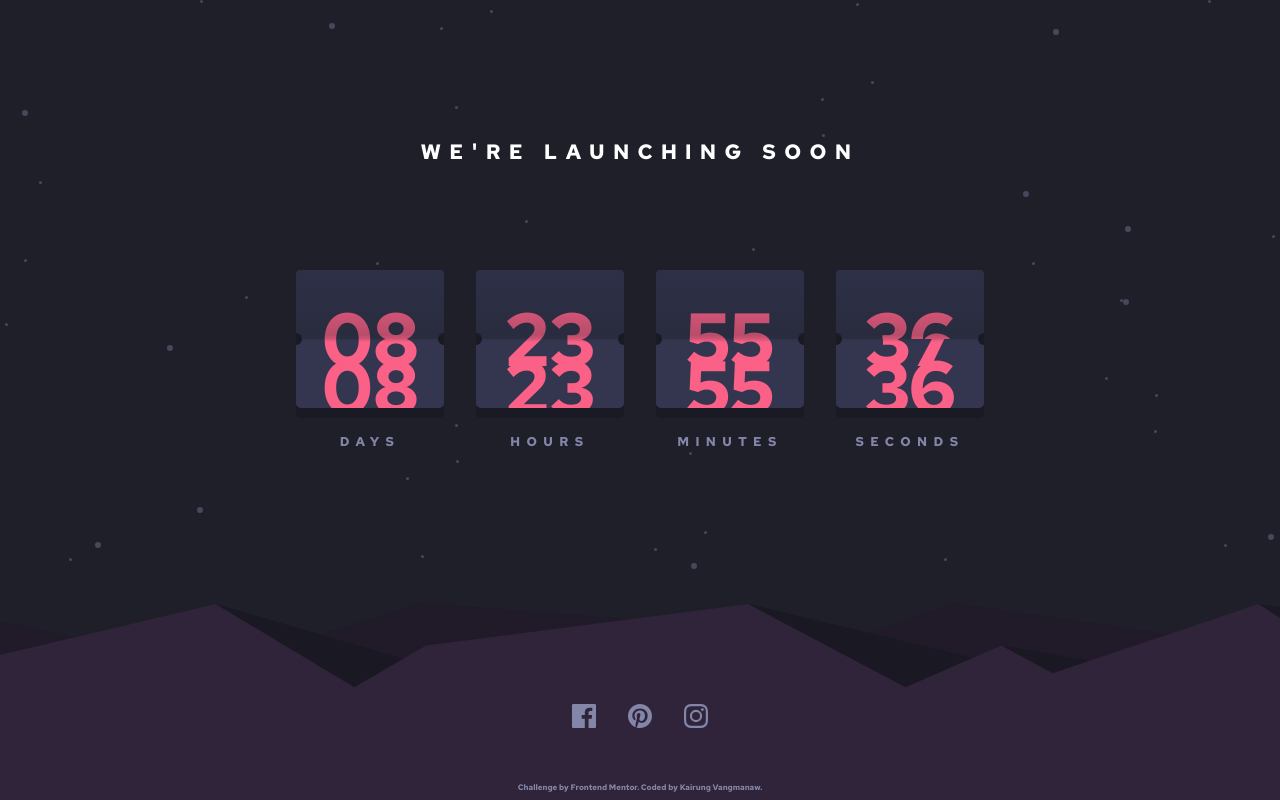
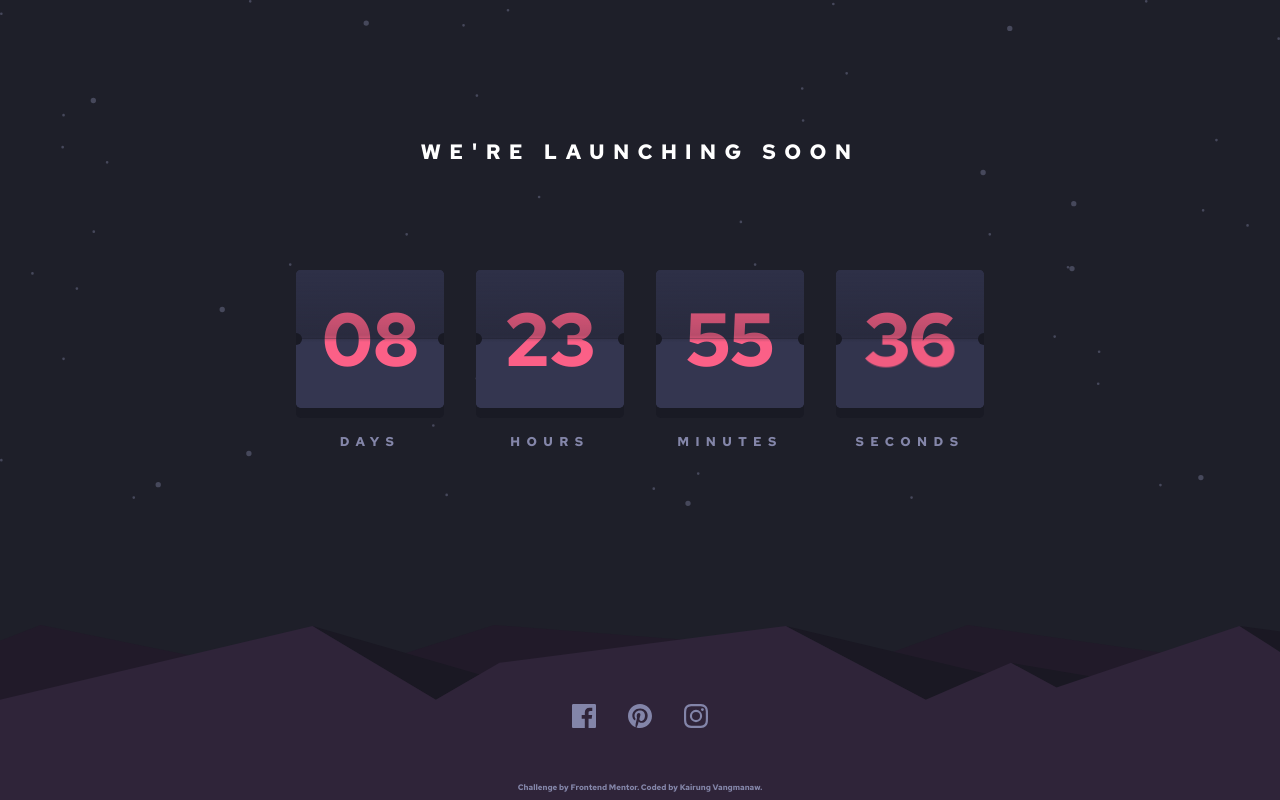
Before and after one commit to challenged-by-frontend-mentor/launch-countdown-timer, a React (Vite) app: page / in a window 1280 px wide. Built offline with nearby package versions, Linux system fonts and the light colour scheme.

Commit message:
style: add flip card animation

```diff
--- a/src/App.css
+++ b/src/App.css
@@ -6,6 +6,7 @@
   --clr-neutral-slate-700: hsl(236, 21%, 26%);
   --clr-neutral-slate-800: hsl(235, 16%, 14%);
   --clr-neutral-slate-900: hsl(234, 17%, 12%);
+  --clr-card-top-background: hsl(236, 21%, 23%);
 
   /* Typography */
   --ff-body: "Red Hat Text", sans-serif;
@@ -84,7 +85,7 @@ body {
   background-color: var(--clr-neutral-slate-700);
   border-radius: 0.3rem;
   box-shadow: 0 5px 0 0 var(--clr-neutral-slate-900);
-  perspective: 100px;
+  perspective: 400px;
   font-size: 2.2rem;
   color: var(--clr-primary-pink-100);
   overflow: hidden;
@@ -124,7 +125,7 @@ body {
   top: 0;
   align-items: flex-end;
   line-height: 0;
-  background-color: hsl(236, 21%, 23%);
+  background-color: var(--clr-card-top-background);
 }
 
 .timer__card-half--bottom {
@@ -172,6 +173,42 @@ body {
   color: var(--clr-primary-lavender-300);
 }
 
+.flip-card__top,
+.flip-card__bottom {
+  position: absolute;
+  left: 0;
+  right: 0;
+  width: 100%;
+  height: 50%;
+  display: flex;
+  justify-content: center;
+  overflow: hidden;
+  backface-visibility: hidden;
+  z-index: 5;
+}
+
+.flip-card__top {
+  top: 0;
+  align-items: flex-end;
+  line-height: 0;
+  background-color: var(--clr-card-top-background);
+  border-radius: 0.3rem 0.3rem 0 0;
+  transform-origin: bottom;
+  transform: rotateX(0deg);
+  animation: flipTop 0.3s ease-in forwards;
+}
+
+.flip-card__bottom {
+  bottom: 0;
+  align-items: flex-start;
+  line-height: 0;
+  background-color: var(--clr-neutral-slate-700);
+  border-radius: 0 0 0.3rem 0.3rem;
+  transform-origin: top;
+  transform: rotateX(90deg);
+  animation: flipBottom 0.3s ease-in 0.3s forwards;
+}
+
 .footer {
   margin-top: auto;
   width: 100%;
@@ -210,9 +247,36 @@ body {
   color: var(--clr-primary-pink-100);
 }
 
+@keyframes flipTop {
+  0% {
+    transform: perspective(250px) rotateX(0deg);
+    filter: brightness(1);
+  }
+  100% {
+    transform: perspective(250px) rotateX(-90deg);
+    filter: brightness(0.5);
+  }
+}
+
+@keyframes flipBottom {
+  0% {
+    transform: perspective(250px) rotateX(90deg);
+    filter: brightness(0.6);
+  }
+  100% {
+    transform: perspective(250px) rotateX(0deg);
+    filter: brightness(1);
+  }
+}
+
 @media (min-width: 1024px) {
   :root {
     --card-dot-size: 12px;
+  }
+
+  body {
+    background-size: contain;
+    background-position: bottom, top;
   }
 
   .main-content {
--- a/src/components/FlipCard.jsx
+++ b/src/components/FlipCard.jsx
@@ -4,16 +4,11 @@ const FlipCard = ({label, value}) => {
 
     const [current, setCurrent] = useState(value);
     const [previous, setPrevious] = useState(value);
-    const [isFlipping, setIsFlipping] = useState(false);
 
     useEffect(() => {
         if(value !== current) {
             setPrevious(current);
             setCurrent(value);
-            setIsFlipping(true);
-
-            const timer = setTimeout(() => setIsFlipping(false), 600);
-            return () => clearTimeout(timer);
         }
     }, [value, current]);
 
@@ -21,11 +16,11 @@ const FlipCard = ({label, value}) => {
 
     return (
         <div className="timer__item">
-            <div className={`timer__card ${isFlipping ? "flip": ""}`} aria-hidden="true">
+            <div className="timer__card" aria-hidden="true">
                 <span className="timer__card-half timer__card-half--top">{formatTime(current)}</span>
                 <span className="timer__card-half timer__card-half--bottom">{formatTime(previous)}</span>
-                <span className="flip-card__top">{formatTime(previous)}</span>
-                <span className="flip-card__bottom">{formatTime(current)}</span>
+                <span key={`top-${current}`} className="flip-card__top">{formatTime(previous)}</span>
+                <span key={`bottom-${current}`} className="flip-card__bottom">{formatTime(current)}</span>
             </div>
             <span className="timer__label">{label.toUpperCase()}</span>
         </div>
```
